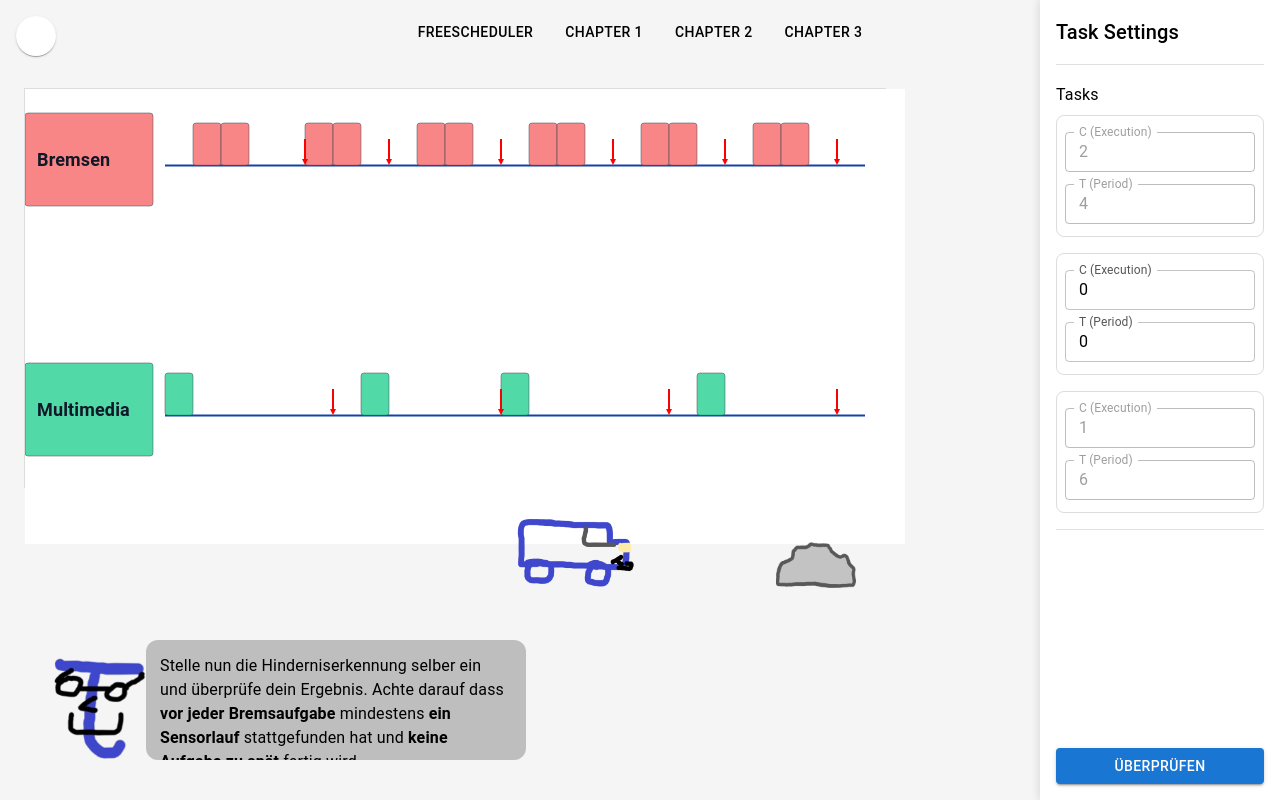
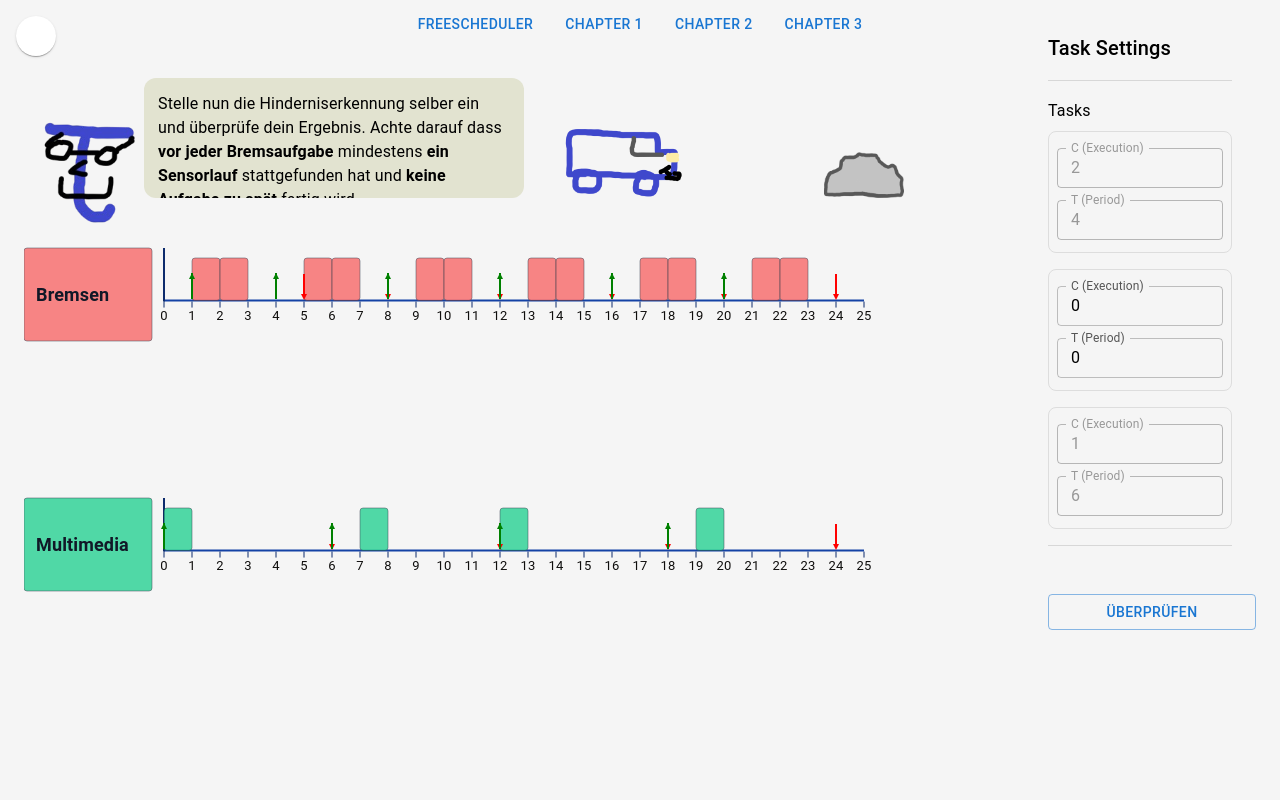
Before and after one commit to Duy19/ma_code, a React (Vite) app: page /#/tutorial3 in a window 1280 px wide. Built offline with nearby package versions, Linux system fonts and the light colour scheme; some icons are missing.

Commit message:
Layout changes for the Tutorial and pages. Small adjustements in tutorial for users

```diff
--- a/src/components/FreeSchedulerSidebar.tsx
+++ b/src/components/FreeSchedulerSidebar.tsx
@@ -101,7 +101,7 @@ export default function FreeSchedulerSidebar({ tasks, algorithm, onTasksChange,
   // Rendering sidebar UI
   return (
     // Sidebar Container and Title
-    <Box sx={{ width: 240, p: 2 }}>
+    <Box sx={{ width: "90%", p: 2, height: "100%", boxSizing: "border-box", overflowY: "auto" }}>
       <Typography variant="h6" gutterBottom>
         Task Settings
         {/* Close Button */}
--- a/src/components/Layout.tsx
+++ b/src/components/Layout.tsx
@@ -2,38 +2,34 @@ import { AppBar, Toolbar, Button, Box } from "@mui/material";
 import { Outlet, Link } from "react-router-dom";
 import HomeButton from "../components/HomeButton";
 
-// Layout component with navigation bar
 export default function Layout() {
   return (
-    <Box sx={{ minHeight: "100vh", bgcolor: "background.default", color: "text.primary" }}>
-      <AppBar position="static" color="transparent" elevation={0}>
+    <Box sx={{ minHeight: "100vh", display: "flex", flexDirection: "column" }}>
+      <AppBar
+        position="static"
+        color="transparent"
+        elevation={0}
+        sx={{ height: "6vh", justifyContent: "center" }}
+      >
+
         <Toolbar sx={{ position: "relative", justifyContent: "center" }}>
-
           {/* Home Button at top-left corner */}
-          <Box sx={{position: "absolute", left: 16 }}>
+          <Box sx={{ position: "absolute", left: 16 }}>
             <HomeButton />
           </Box>
 
           {/* Navigation centered with links to the pages */}
           <Box sx={{ display: "flex", gap: 2 }}>
-            <Button color="inherit" component={Link} to="/freeScheduler">
-              FreeScheduler
-            </Button>
-            <Button color="inherit" component={Link} to="/chapter1">
-              Chapter 1
-            </Button>
-            <Button color="inherit" component={Link} to="/chapter2">
-              Chapter 2
-            </Button>
-            <Button color="inherit" component={Link} to="/chapter3">
-              Chapter 3
-            </Button>
+            <Button component={Link} to="/freeScheduler">FreeScheduler</Button>
+            <Button component={Link} to="/chapter1">Chapter 1</Button>
+            <Button component={Link} to="/chapter2">Chapter 2</Button>
+            <Button component={Link} to="/chapter3">Chapter 3</Button>
           </Box>
         </Toolbar>
       </AppBar>
 
       {/* Main content area where routed components will be rendered */}
-      <Box sx={{ p: 3 }}>
+      <Box sx={{ flex: 1, display: "flex", flexDirection: "column" }}>
         <Outlet />
       </Box>
     </Box>
--- a/src/components/SchedulerCanvas.tsx
+++ b/src/components/SchedulerCanvas.tsx
@@ -108,7 +108,7 @@ export default function SchedulerCanvas({
         </defs>
 
         {/* Background */}
-        <rect x={0} y={0} width={svgWidth} height={svgHeight} fill="white" />
+        <rect x={0} y={0} width={svgWidth} height={svgHeight} fill="transparent" />
 
         {tasks.map((task, i) => {
           if (!task.T || task.T <= 0 || isNaN(task.T)) {
@@ -282,7 +282,6 @@ export default function SchedulerCanvas({
                   </g>
                 );
               })}
-
             </g>
           );
         })}
--- a/src/components/tutorial/TutorialOverlay.tsx
+++ b/src/components/tutorial/TutorialOverlay.tsx
@@ -13,31 +13,14 @@ export default function TutorialOverlay({ visible, text, onNext }: Props) {
   return (
     <div
       style={{
-        position: "fixed",
-        bottom: 40,
-        left: 50,
-        pointerEvents: "none",
-        zIndex: 1000,
-      }}
-    >
-      <div
-        style={{
         display: "flex",
         alignItems: "flex-end",
-          gap: 16,
+        gap: 24,
         pointerEvents: "auto",
       }}
     >
       {/* Mr. Tau */}
-        <div
-          style={{
-            width: 80,
-            height: 80,
-            flexShrink: 0,
-            display: "flex",
-            alignItems: "flex-end",
-          }}
-        >
+      <div style={{ width: 80, height: 80 }}>
         <TutorialCharacter />
       </div>
 
@@ -45,7 +28,8 @@ export default function TutorialOverlay({ visible, text, onNext }: Props) {
       <div
         onClick={onNext}
         style={{
-            background: "rgba(180,180,180,0.85)",
+          position: "relative",
+          background: "rgba(223, 224, 201, 0.85)",
           borderRadius: 12,
           width: 380,
           padding: 14,
@@ -53,13 +37,10 @@ export default function TutorialOverlay({ visible, text, onNext }: Props) {
           overflowY: "auto",
           cursor: "pointer",
           userSelect: "none",
-            display: "flex",
-            alignItems: "stretch",
         }}
       >
         <TypewriterText text={text} />
       </div>
     </div>
-    </div>
   );
 }
--- a/src/components/tutorial/TutorialScenario.tsx
+++ b/src/components/tutorial/TutorialScenario.tsx
@@ -19,25 +19,20 @@ export default function TutorialScenario({ step, totalSteps, stopBeforeObstacle,
   const [showCheck, setShowCheck] = useState(false);
 
   useEffect(() => {
-
     if (step !== totalSteps - 1) return;
 
     const animation = setInterval(() => {
       setCarX(prev => {
         // Crash
         if (crash) {
-          if (prev + AUTO_WIDTH < ROCK_X + 20) {
-            return prev + AUTO_SPEED;
-          } else {
-            if (!showWarning) setShowWarning(true);
+          if (prev + AUTO_WIDTH < ROCK_X + 20) return prev + AUTO_SPEED;
+          setShowWarning(true);
           return prev;
         }
-        }
-
         // No Crash
         if (stopBeforeObstacle) {
           if (prev + AUTO_WIDTH >= ROCK_X - 10) {
-            if (!showCheck) setShowCheck(true);
+            setShowCheck(true);
             return prev;
           }
           return prev + AUTO_SPEED;
@@ -48,52 +43,30 @@ export default function TutorialScenario({ step, totalSteps, stopBeforeObstacle,
     }, 16);
 
     return () => clearInterval(animation);
-  }, [step, totalSteps, crash, stopBeforeObstacle, showWarning, showCheck]);
+  }, [step, totalSteps, crash, stopBeforeObstacle]);
 
   return (
     <div style={{ position: "relative", width: 400, height: 120 }}>
-      {/* Stein */}
-      <img
-        src={rockImg}
-        alt="Stein"
-        style={{ position: "absolute", bottom: 0, left: ROCK_X, width: 80, height: "auto" }}
-      />
 
-      {/* Car */}
-      <img
-        src={carImg}
-        alt="Car"
-        style={{ position: "absolute", bottom: 0, left: carX, width: AUTO_WIDTH, height: "auto" }}
-      />
+      <img src={rockImg} alt="Stein" style={{ position: "absolute", bottom: 0, left: ROCK_X, width: 80 }} />
+      <img src={carImg} alt="Car" style={{ position: "absolute", bottom: 0, left: carX, width: AUTO_WIDTH }} />
 
-      {/* Ups */}
       {showWarning && crash && (
-        <div
-          style={{
+        <div style={{
           position: "absolute",
           left: ROCK_X + 20,
           bottom: 60,
-            fontSize: 30,
-            color: "red",
-            fontWeight: "bold",
-          }}
-        >
+          fontSize: 30 }}>
           ❌
         </div>
       )}
 
-      {/* Good job! */}
       {showCheck && stopBeforeObstacle && (
-        <div
-          style={{
+        <div style={{
           position: "absolute",
           left: carX + AUTO_WIDTH + 10,
           bottom: 60,
-            fontSize: 30,
-            color: "green",
-            fontWeight: "bold",
-          }}
-        >
+          fontSize: 30 }}>
           ✔️
         </div>
       )}
--- a/src/pages/Home.tsx
+++ b/src/pages/Home.tsx
@@ -10,7 +10,7 @@ export default function Home() {
   return (
     <Box
       sx={{
-        minHeight: "100vh",
+        flex: 1,
         bgcolor: "background.default",
         color: "text.primary",
         display: "flex",
@@ -20,7 +20,7 @@ export default function Home() {
 
       <Container
         sx={{
-          flexGrow: 1,
+          flex: 1,
           display: "flex",
           flexDirection: "column",
           alignItems: "center",
--- a/src/pages/Tutorial.tsx
+++ b/src/pages/Tutorial.tsx
@@ -14,7 +14,7 @@ const tutorialTasks: Task[] = [
 ];
 
 const STORY = [
-  { text: "Moin! Ich bin **Mr. Tau** und erkläre dir, wie ein selbstfahrendes Auto Aufgaben plant. In diesem Fall hat das Auto **3 Funktionen** die an verschiedenen Zeitpunkten ausgeführt werden müssen.", highlight: null },
+  { text: "Moin! Ich bin **Mr. Tau** und erkläre dir, wie ein selbstfahrendes Auto Aufgaben plant. In diesem Fall hat das Auto **3 Funktionen** die an verschiedenen Zeitpunkten ausgeführt werden müssen. (**Sprechblase anklicken**)", highlight: null },
   { text: "Zunächst einmal die **Bremsen**. Diese sind sehr wichtig und sollten immer funktionsbereit sein. Die Bremsen brauchen hier **2 Zeitschritte** um ausgeführt zu werden.", highlight: "brake" },
   { text: "Die **grünen Pfeile** verraten dir den Zeitpunkt, ab wann die nächste Bremsaufgabe stattfinden kann.", highlight: "brake" },
   { text: "Als nächstes haben wir den **Sensor** für die Hinderniserkennung. Diese Funktion benötigt **1 Zeitschritt** um ausgeführt zu werden. Diese Aufgabe läuft frequentierter ab um Hindernisse erfolgreicher zu erkennen.", highlight: "sensor" },
@@ -40,10 +40,34 @@ export default function TutorialStep1() {
   };
 
  return (
-    <div style={{ display: "flex", width: "100%", minHeight: "500px", position: "relative" }}>
-      {/* SchedulerCanvas */}
-      <div style={{ flex: 1, position: "relative" }}>
-        <div style={{ width: "70%", height: "400px", border: "1px solid #ddd" }}>
+    <div style={{ display: "flex", flexDirection: "column", height: "100%" }}>
+      {/* Mr.Tau + Car Scene */}
+      <div
+        style={{
+          flex: "0 0 25%",
+          display: "flex",
+          justifyContent: "flex-start",
+          alignItems: "center",
+          padding: "20px 40px",
+          gap: 40,
+        }}
+      >
+        <TutorialOverlay
+          visible
+          text={currentStep.text}
+          onNext={handleNext}
+        />
+
+        <TutorialScenario
+          step={step}
+          totalSteps={STORY.length}
+          crash={false}
+          stopBeforeObstacle={true}
+        />
+      </div>
+
+      {/* Schedulercanvas */}
+      <div style={{ flex: 1, padding: "0 24px 20px" }}>
         <SchedulerCanvas
           tasks={tutorialTasks}
           hyperperiod={hyperperiod}
@@ -62,45 +86,6 @@ export default function TutorialStep1() {
           highlight={currentStep.highlight}
         />
       </div>
-
-        {step < STORY.length && (
-          <div
-            style={{
-              position: "absolute",
-              bottom: 16,
-              left: 16,
-              width: "60%",
-              pointerEvents: "auto",
-            }}
-          >
-            <TutorialOverlay
-              visible={true}
-              text={STORY[step].text}
-              onNext={handleNext}
-            />
-          </div>
-        )}
-      </div>
-
-      {/* Car Scene */}
-      {step < STORY.length && (
-        <div
-          style={{
-            position: "absolute",
-            bottom: 0,
-            right: 550,
-            width: 220,
-            height: 120,
-          }}
-        >
-          <TutorialScenario
-            step={step}
-            totalSteps={STORY.length}
-            crash={false}
-            stopBeforeObstacle={true}/>
-
-        </div>
-      )}
     </div>
   );
 }
--- a/src/pages/Tutorial2.tsx
+++ b/src/pages/Tutorial2.tsx
@@ -39,10 +39,33 @@ export default function TutorialStep1() {
   };
 
   return (
-    <div style={{ display: "flex", width: "100%", minHeight: "500px", position: "relative" }}>
-      {/*SchedulerCanvas */}
-      <div style={{ flex: 1, position: "relative" }}>
-        <div style={{ width: "70%", height: "400px", border: "1px solid #ddd" }}>
+    <div style={{ display: "flex", flexDirection: "column", height: "100%" }}>
+      {/* Mr.Tau + Car Scene */}
+      <div
+        style={{
+          flex: "0 0 25%",
+          display: "flex",
+          justifyContent: "flex-start",
+          alignItems: "center",
+          padding: "20px 40px",
+          gap: 40,
+        }}
+      >
+        <TutorialOverlay
+          visible
+          text={currentStep.text}
+          onNext={handleNext}
+        />
+
+        <TutorialScenario
+          step={step}
+          totalSteps={STORY.length}
+          crash={true}
+        />
+      </div>
+
+      {/* Schedulercanvas */}
+      <div style={{ flex: 1, padding: "0 24px 20px" }}>
         <SchedulerCanvas
           tasks={tutorialTasks}
           hyperperiod={hyperperiod}
@@ -61,43 +84,6 @@ export default function TutorialStep1() {
           highlight={currentStep.highlight}
         />
       </div>
-
-        {step < STORY.length && (
-          <div
-            style={{
-              position: "absolute",
-              bottom: 16,
-              left: 16,
-              width: "60%",
-              pointerEvents: "auto",
-            }}
-          >
-            <TutorialOverlay
-              visible={true}
-              text={STORY[step].text}
-              onNext={handleNext}
-            />
-          </div>
-        )}
-      </div>
-
-      {/* Car Scene */}
-      {step < STORY.length && (
-        <div
-          style={{
-            position: "absolute",
-            bottom: 0,
-            right: 550,
-            width: 220,
-            height: 120,
-          }}
-        >
-          <TutorialScenario
-            step={step}
-            totalSteps={STORY.length}
-            crash={true} />
-        </div>
-      )}
     </div>
   );
 }
--- a/src/pages/Tutorial3.tsx
+++ b/src/pages/Tutorial3.tsx
@@ -31,8 +31,8 @@ export default function Tutorial3() {
   const navigate = useNavigate();
   const hyperperiod = 24;
 
-  const [inputTasks, setInputTasks] = useState<Task[]>(structuredClone(BASE_TASKS));
-  const [activeTasks, setActiveTasks] = useState<Task[]>(structuredClone(BASE_TASKS));
+  const [inputTasks, setInputTasks] = useState(structuredClone(BASE_TASKS));
+  const [activeTasks, setActiveTasks] = useState(structuredClone(BASE_TASKS));
   const [checked, setChecked] = useState(false);
   const [crash, setCrash] = useState(false);
   const [sceneKey, setSceneKey] = useState(0);
@@ -47,7 +47,6 @@ export default function Tutorial3() {
     if (!sensor) return;
 
     const correct = sensor.C === 1 && sensor.T >= 3 && sensor.T <= 4;
-
     setActiveTasks(structuredClone(inputTasks));
     setCrash(!correct);
     setChecked(true);
@@ -63,48 +62,13 @@ export default function Tutorial3() {
     setStep(0);
   };
 
-  const handleNext = () => {
-    if (step < STORY.length - 1) {
-      setStep(s => s + 1);
-    }
-  };
-
   return (
-    <div style={{ display: "flex", width: "100%", minHeight: "520px", position: "relative" }}>
-      {/* Scheduler */}
-      <div style={{ flex: 1, position: "relative" }}>
-        <div style={{ width: "70%", height: "400px", border: "1px solid #ddd" }}>
-          <SchedulerCanvas
-            tasks={activeTasks}
-            hyperperiod={hyperperiod}
-            schedule={schedule}
-            pxPerStep={28}
-            leftLabelWidth={140}
-            visibility={{
-              showTaskLabels: true,
-              showXAxis: true,
-              showYAxis: false,
-              showTimeTicks: false,
-              showExecutionBlocks: true,
-              showReleaseMarkers: false,
-              showDeadlineMarkers: true,
-            }}
-            highlight={currentStep.highlight ?? (checked ? "sensor" : null)}
-          />
-        </div>
-
-        {/* Mr. Tau */}
-        <div style={{ position: "absolute", bottom: 16, left: 16, width: "60%" }}>
-          <TutorialOverlay
-            visible
-            text={currentStep.text}
-            onNext={handleNext}
-          />
-        </div>
-      </div>
-
-      {/* Car Scene */}
-      <div style={{ position: "absolute", bottom: 0, right: 520, width: 220, height: 140, textAlign: "center" }}>
+    <div style={{ display: "flex", height: "100%"}}>
+      {/* Left part of the Site (Mr.Tau + Car Scene + Canvas) */}
+      <div style={{ flex: "0 0 80%", display: "flex", flexDirection: "column", gap: 16 }}>
+        {/* At the Top Mr.Tau and Car Scene */}
+        <div style={{ flex: "0 0 25%", display: "flex", justifyContent: "space-between", alignItems: "center", WebkitJustifyContent: "flex-start", gap: 40, paddingLeft: 40, paddingTop: 20 }}>
+          <TutorialOverlay visible text={currentStep.text} onNext={() => setStep(s => Math.min(s + 1, STORY.length - 1))} />
           <TutorialScenario
             key={sceneKey}
             step={checked ? 1 : 0}
@@ -112,35 +76,24 @@ export default function Tutorial3() {
             stopBeforeObstacle={checked && !crash}
             crash={checked && crash}
           />
-
-        <Stack mt={4} alignItems={"flex-end"}>
-          {checked && crash && (
-            <Button variant="outlined" color="error" onClick={handleRetry}>
-              Nochmal
-            </Button>
-          )}
-
-          {checked && !crash && (
-            <Button variant="contained" color="success" onClick={() => navigate("/")}>
-              Geschafft!
-            </Button>
-          )}
-        </Stack>
         </div>
 
+        {/* Schedulercanvas */}
+        <div style={{ flex: 1, paddingLeft: 24, paddingBottom: 20}}>
+          <SchedulerCanvas
+            tasks={activeTasks}
+            hyperperiod={hyperperiod}
+            schedule={schedule}
+            pxPerStep={28}
+            leftLabelWidth={140}
+          />
+        </div>
+      </div>
+
+      {/* Right part of the Site (Sidebar + Buttons) */}
+      <div style={{ flex: "0 0 20%", display: "flex", flexDirection: "column", marginTop: -40, boxSizing: "border-box" , padding: 8 }}>
         {/* Sidebar */}
-      <div style={{
-        position: "fixed",
-        right: 0,
-        top: 0,
-        height: "100%",
-        background: "white",
-        boxShadow: "-2px 0 8px rgba(0,0,0,0.1)",
-        zIndex: 1200,
-        display: "flex",
-        flexDirection: "column",
-        justifyContent: "space-between",
-      }}>
+        <div style={{ flex: "0 0 70%"}}>
           <FreeSchedulerSidebar
             tasks={inputTasks}
             onTasksChange={setInputTasks}
@@ -160,10 +113,14 @@ export default function Tutorial3() {
               task.id === "sensor" && (field === "C" || field === "T")
             }
           />
+        </div>
 
-        <Button variant="contained" color="primary" onClick={handleCheck} disabled={checked} sx={{ m: 2 }}>
-          Überprüfen
-        </Button>
+        {/* Buttons */}
+        <Stack p={2} spacing={1}>
+          {!checked && <Button variant="outlined" onClick={handleCheck}>Überprüfen</Button>}
+          {checked &&  <Button variant="outlined" sx={{borderColor: "#d32f2f", color: "#d32f2f"}} onClick={handleRetry}>Nochmal</Button>}
+          {checked && !crash && <Button variant="outlined" sx={{borderColor: "#2e7d32", color: "#2e7d32"}} onClick={() => navigate("/")}>Geschafft!</Button>}
+        </Stack>
       </div>
     </div>
   );
```
Lines whose indentation alone changed are shown as unchanged.
